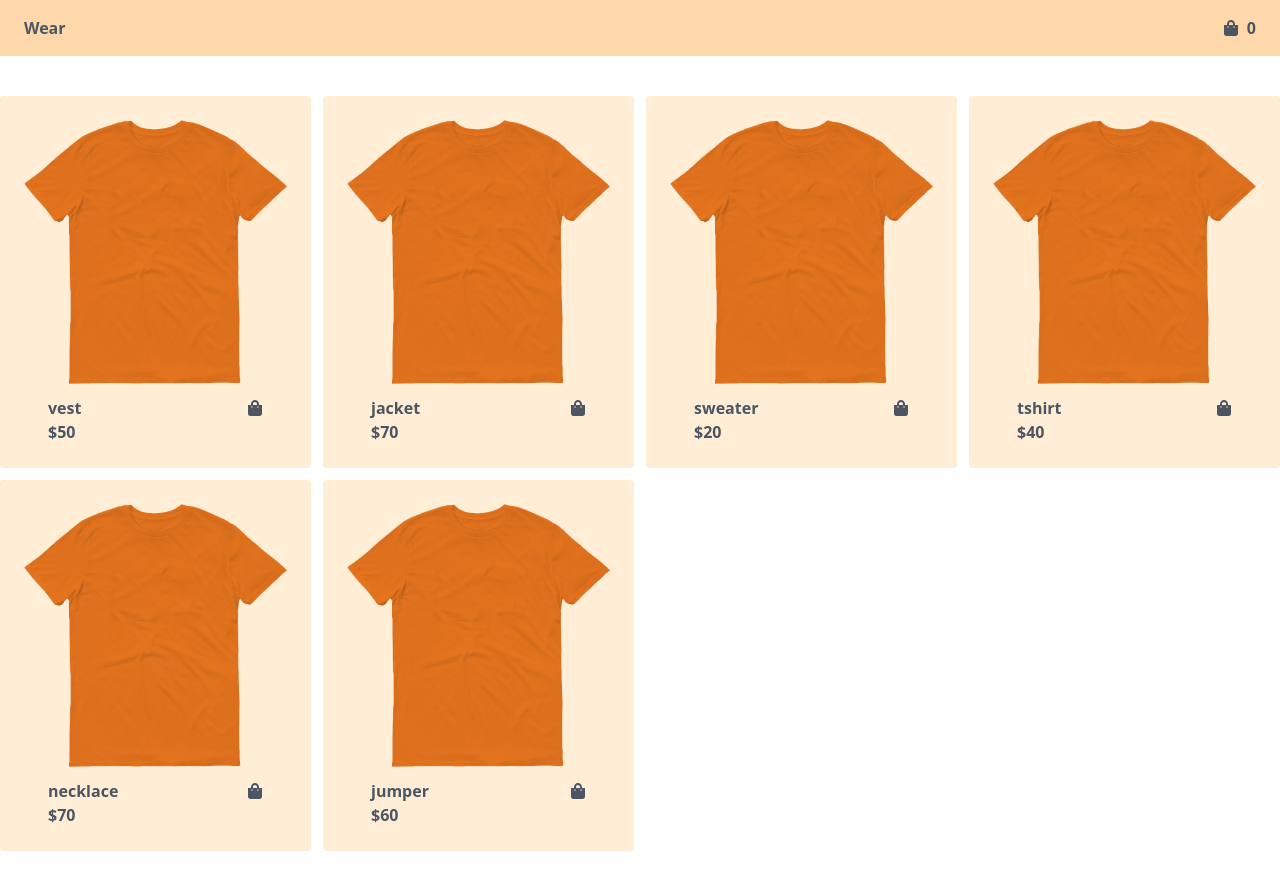
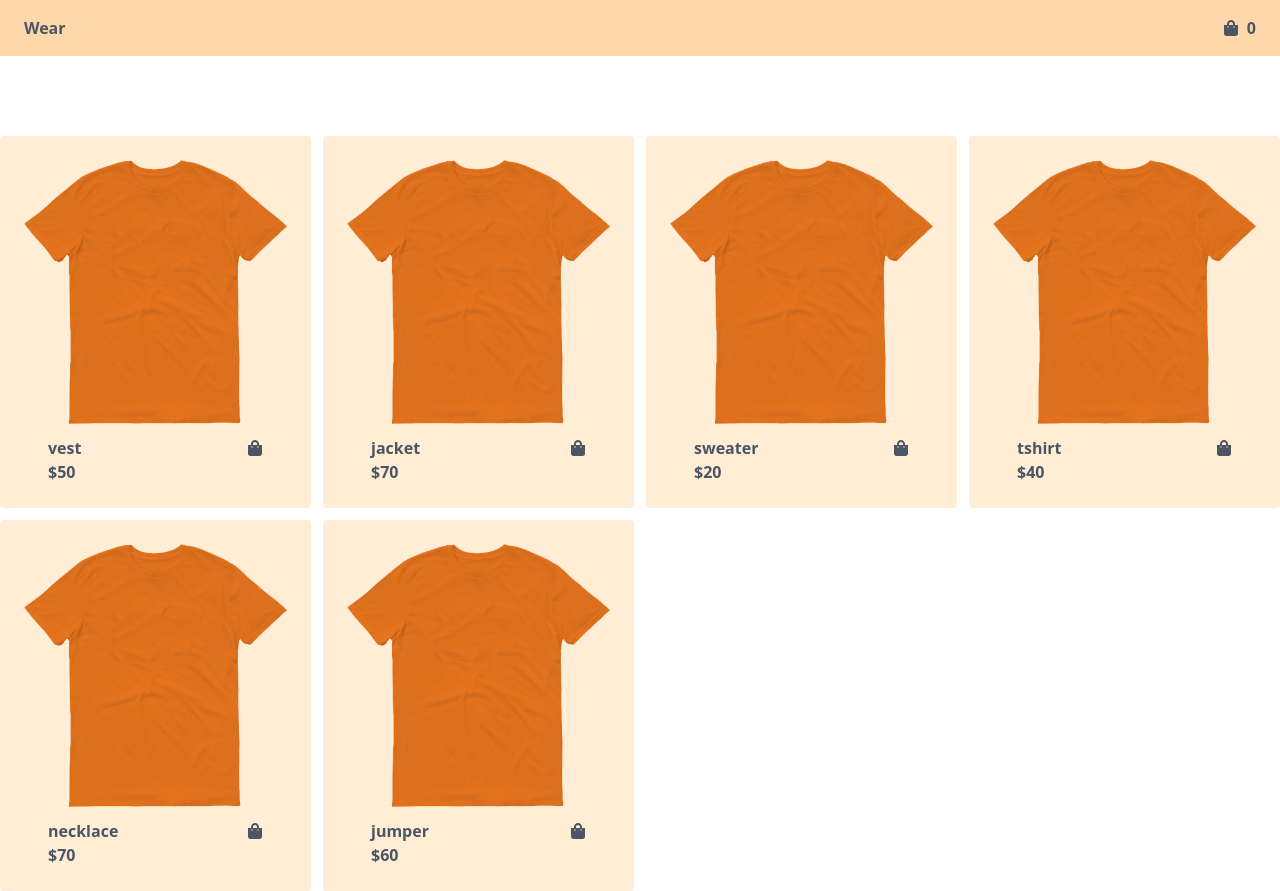
Before and after one commit to ramanboff/CONTEXT_VITE_REACT_TAILWIND_PRODUCTS_ED, a React (Vite) app: page / in a window 1280 px wide. Built offline with nearby package versions, Linux system fonts and the light colour scheme.

Commit message:
products style(padding) changed

```diff
--- a/src/components/Products.jsx
+++ b/src/components/Products.jsx
@@ -10,7 +10,7 @@ const Products = () => {
     { name: "jumper", price: 60 },
   ];
   return (
-    <div className="grid grid-cols-1 py-10 gap-3 sm:grid-cols-2 md:grid-cols-3 lg:grid-cols-4">
+    <div className="grid grid-cols-1 pt-20 gap-3 sm:grid-cols-2 md:grid-cols-3 lg:grid-cols-4">
       {products.map((product) => (
         <Card name={product.name} price={product.price}/>
       ))}
```
